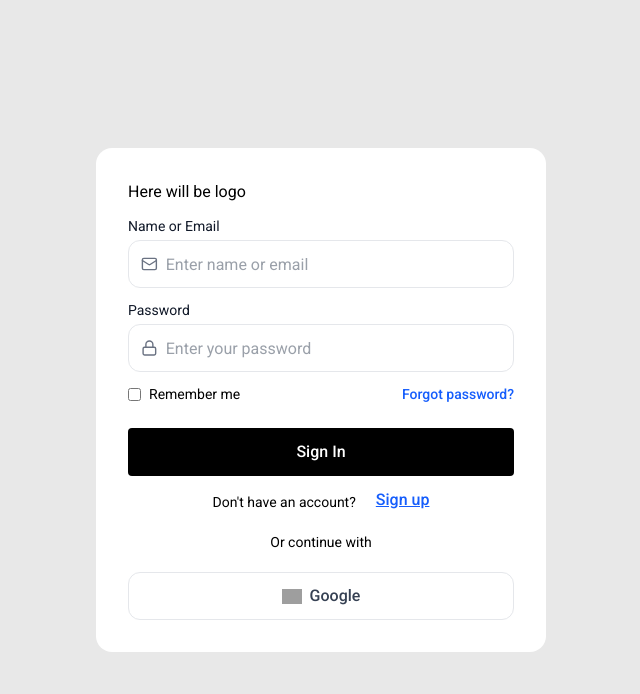
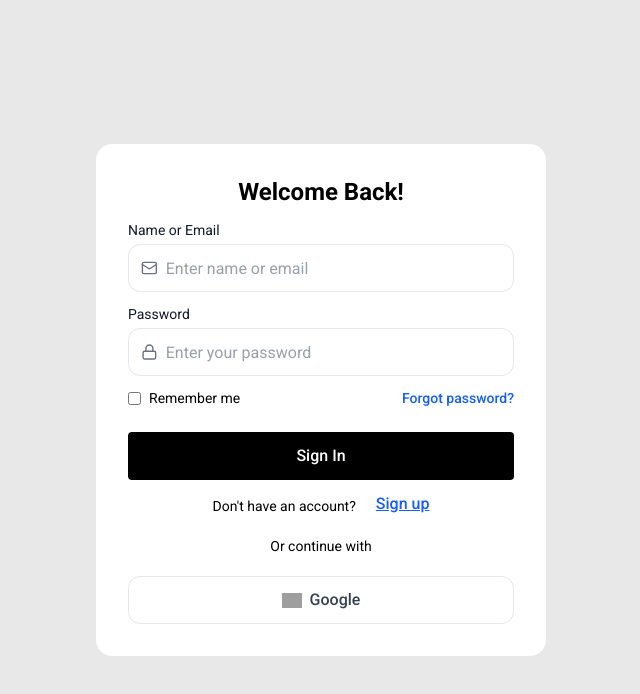
Before and after one commit to shiven24k/FlowOS, a React (Vite) app in the folder frontend/: page /login in a window 1280 px wide. Shown: the top 694 px of the page, without its empty margins (319-959 px from the left). Built offline with nearby package versions, Linux system fonts and the light colour scheme; grey boxes are pictures that could not be loaded.

Commit message:
chore : add form ids and h1

```diff
--- a/frontend/src/components/ui/form.tsx
+++ b/frontend/src/components/ui/form.tsx
@@ -5,11 +5,12 @@ const formContainerStyles = cva(
   "flex flex-col gap-3 bg-white w-[80vw] p-5 md:w-[450px] md:p-8  rounded-2xl"
 );
 
-export function FormContainer({ children, className, onsubmit }: any) {
+export function FormContainer({ children, className, onsubmit, id }: any) {
   return (
     <form
       className={cn(formContainerStyles(), className)}
-      onSubmit={onsubmit}>
+      onSubmit={onsubmit}
+      id={id}>
       {children}
     </form>
   );
--- a/frontend/src/pages/auth.tsx
+++ b/frontend/src/pages/auth.tsx
@@ -31,8 +31,10 @@ const LoginForm: React.FC = () => {
   }
   return (
     <div className='w-screen h-screen flex items-center justify-center'>
-      <FormContainer onsubmit={handleSubmit}>
-        <h1>Here will be logo</h1>
+      <FormContainer onsubmit={handleSubmit} id='loginForm'>
+        <div className='w-full flex items-center justify-center'>
+          <h1 className='text-sm lg:text-2xl font-semibold'>Welcome Back!</h1>
+        </div>
         <div className='flex flex-col gap-1'>
           <Label> Name or Email </Label>
           <Input
@@ -146,18 +148,20 @@ const SignUpForm: React.FC = () => {
   async function submitForm(e: React.FormEvent<HTMLFormElement>) {
     e.preventDefault();
     if (!validateUsername(form.name)) return throwInputError("name");
-    console.log(validatePassword(form.password));
     if (!validatePassword(form.password)) return throwInputError("password");
     if (!validateEmail(form.email)) return throwInputError("email");
-    console.log(form.password);
     console.log("sucess");
     // const isSuccess = await handleSignUp(form);
   }
 
   return (
     <div className='w-screen h-screen flex items-center justify-center'>
-      <FormContainer onsubmit={submitForm}>
-        <h1>Here will be logo</h1>
+      <FormContainer onsubmit={submitForm} id='signupForm'>
+        <div className='w-full flex items-center justify-center'>
+          <h1 className='text-sm lg:text-2xl font-semibold'>
+            Welcome to Kanflo
+          </h1>
+        </div>
         <div className='flex flex-col gap-1'>
           <Label> Name </Label>
           <Input
```
